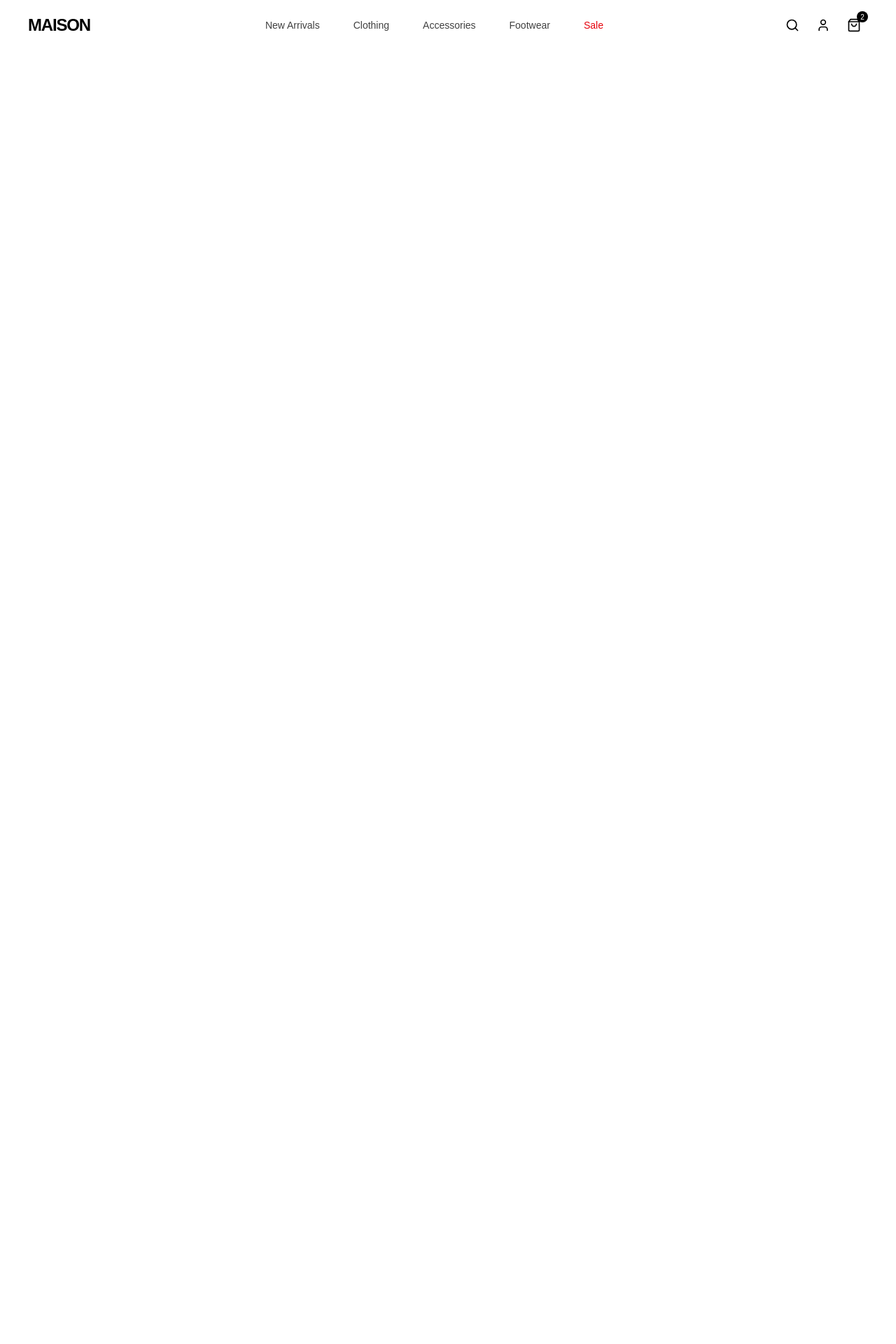
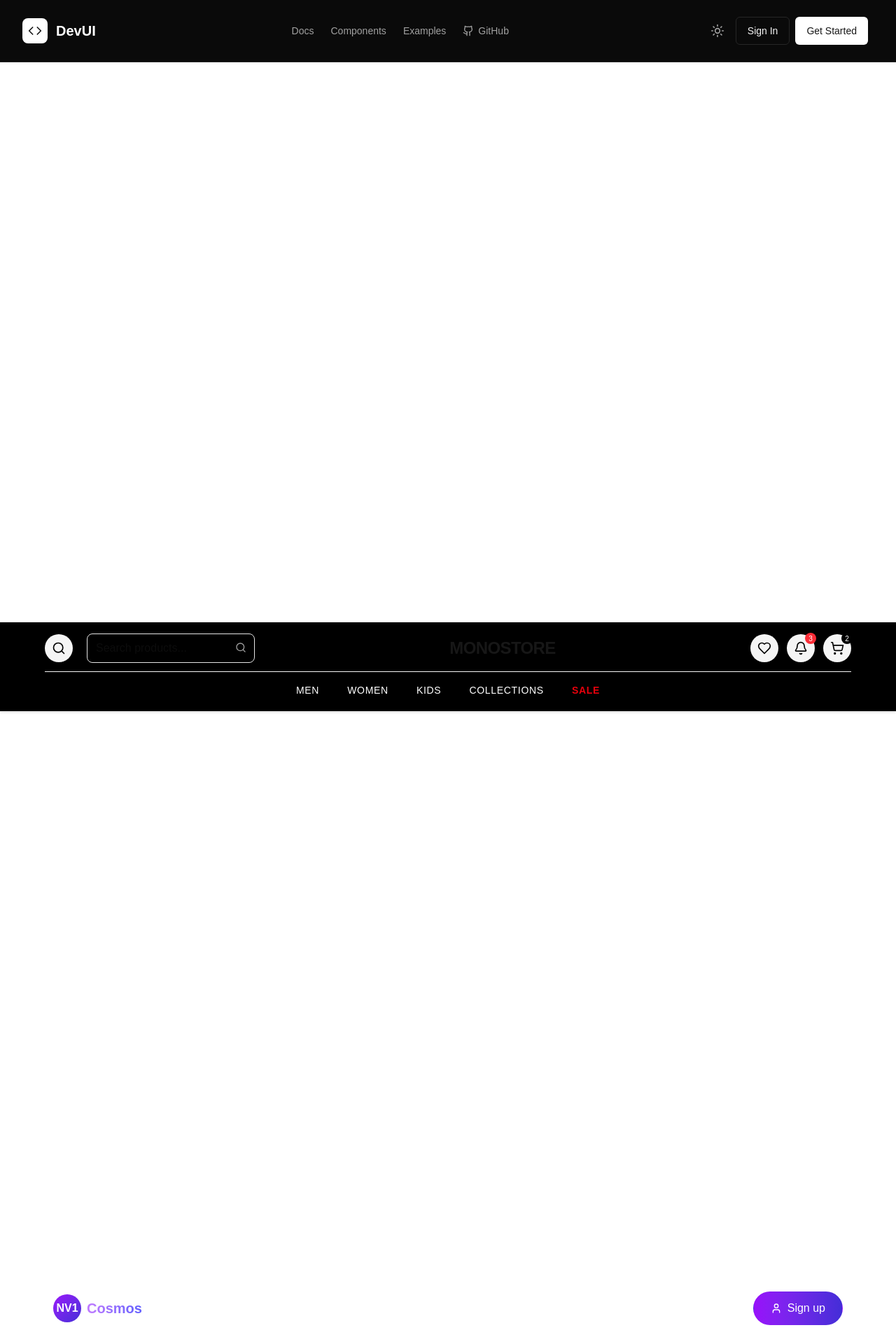
Before and after one commit to mayurstwt/Snapui, a Next.js app: page / in a window 1280 px wide. Shown: the top 1920 px of the page at 70% size. Before the commit the page ends 800 px from the top, so only its background shows below. Built offline with nearby package versions, Linux system fonts and the light colour scheme.

Commit message:
bugs solved

```diff
--- a/app/page.tsx
+++ b/app/page.tsx
@@ -11,17 +11,17 @@ import SimpleNavbarTwo from "./Navbars/SimpleNavbarTwo/page";
 
 export default function Home() {
   return (<>
-    <div className="flex flex-col gap-y-40">
-    {/* <SimpleNavbarFour/> */}
-    {/* <SimpleNavbarThree/> */}
-    {/* <SimpleNavbarTwo/> */}
-    {/* <SimpleNavbarOne /> */}
-    {/* <SimpleNavbarFive/> */}
+    <div className="flex flex-col gap-[100vh]">
+    <SimpleNavbarFour/>
+    <SimpleNavbarThree/>
+    <SimpleNavbarTwo/>
+    <SimpleNavbarOne />
+    <SimpleNavbarFive/>
     <SimpleNavbarSix/>
-    {/* <SimpleNavbarSeven/> */}
-    {/* <SimpleNavbarEight/> */}
-    {/* <SimpleNavbarNine/> */}
-    {/* <SimpleNavbarTen/> */}
+    <SimpleNavbarSeven/>
+    <SimpleNavbarEight/>
+    <SimpleNavbarNine/>
+    <SimpleNavbarTen/>
     </div>
   </>)
 }
```
